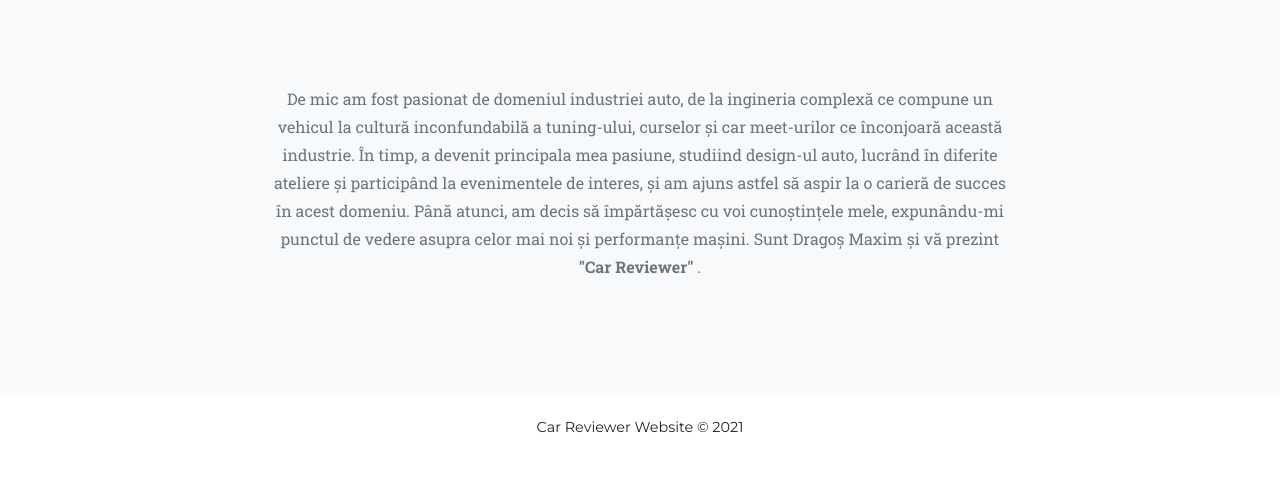
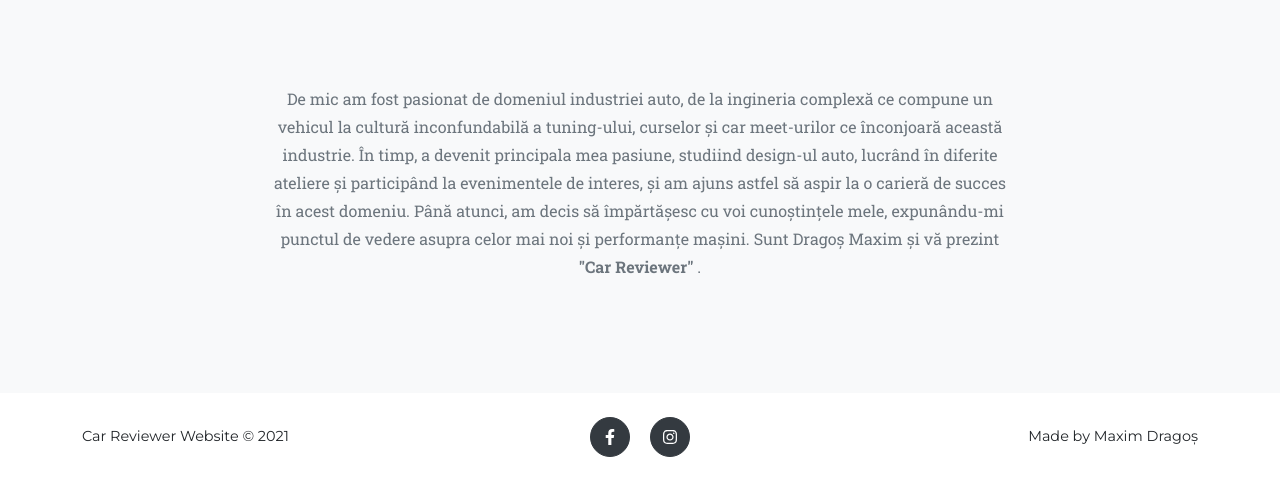
Before and after one commit to darius-luca-tech/Atestat-CarReviewer, a plain HTML site: page index.html in a window 1280 px wide. Shown: the part 4200-4681 px from the top of the page. Drawn offline with nearby package versions, Linux system fonts and the light colour scheme.

Commit message:
insta & fb icons added

```diff
--- a/index.html
+++ b/index.html
@@ -192,9 +192,16 @@
         <footer class="footer py-4">
             <div class="container">
                 <div class="row align-items-center">
-                    <div class="col-lg-12">
+                    <div class="col-lg-4 text-lg-left">
                        Car Reviewer Website &copy; 2021
                     </div>
+                    <div class="col-lg-4 my-3 my-lg-0">
+                        <a class="btn btn-dark btn-social mx-2" href="https://www.facebook.com/dragos.maxim.31"><i class="fab fa-facebook-f"></i></a>
+                        <a class="btn btn-dark btn-social mx-2" href="https://www.instagram.com/maximdragos02/"><i class="fab fa-instagram"></i></a>
+                    </div>
+                    <div class="col-lg-4 text-lg-right">
+                        Made by Maxim Dragoș
+                     </div>
                 </div>
             </div>
         </footer>
```
